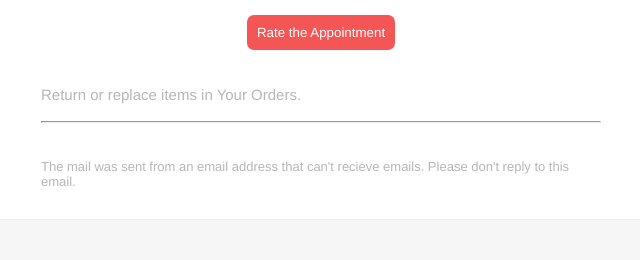
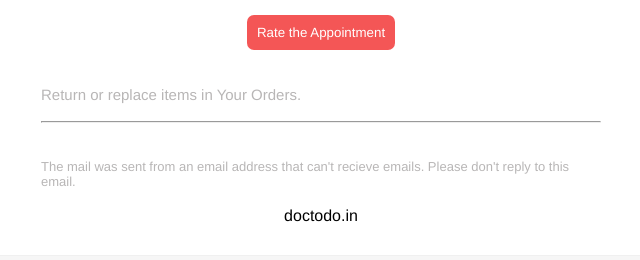
Before and after one commit to anujkumar09062001/dc, a plain HTML site: page index.html in a window 1280 px wide. Shown: the part 674-934 px from the top of the page, without its empty margins (319-959 px from the left). Before the commit the page ends 904 px from the top, so only its background shows below. Drawn offline with Linux system fonts and the light colour scheme.

Commit message:
Update index.html

```diff
--- a/index.html
+++ b/index.html
@@ -87,7 +87,8 @@
             <hr>
             <br><br>
             <p style="color: rgb(184, 182, 182);font-size:13px;">The mail was sent from an email address that can't
-                recieve emails. Please don't reply to this email.</p>
+                recieve emails. Please don't reply to this email.</p> <br>
+            <p style="text-align: center;"><a href="https://doctodo.in/" style="text-decoration: none;color:black;">doctodo.in</a></p>
         </div>
     </div>
 </body>
```
